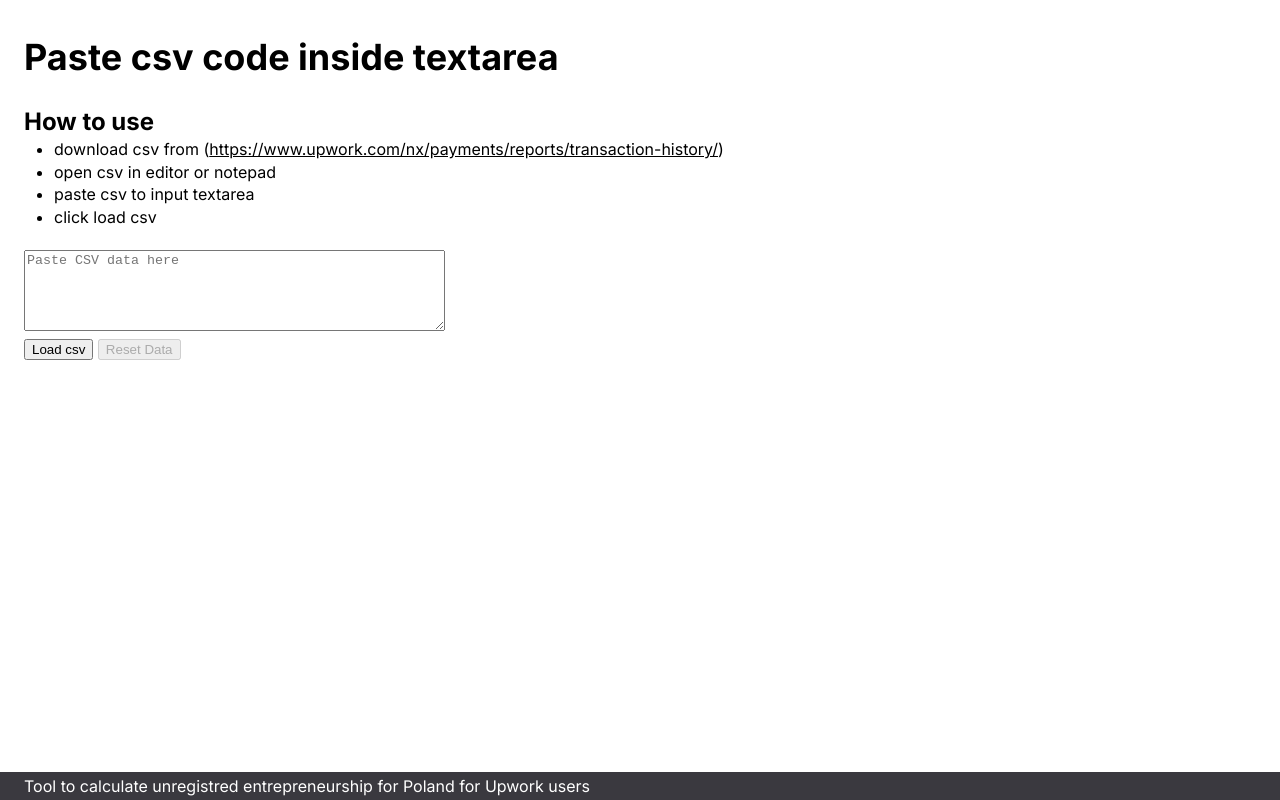
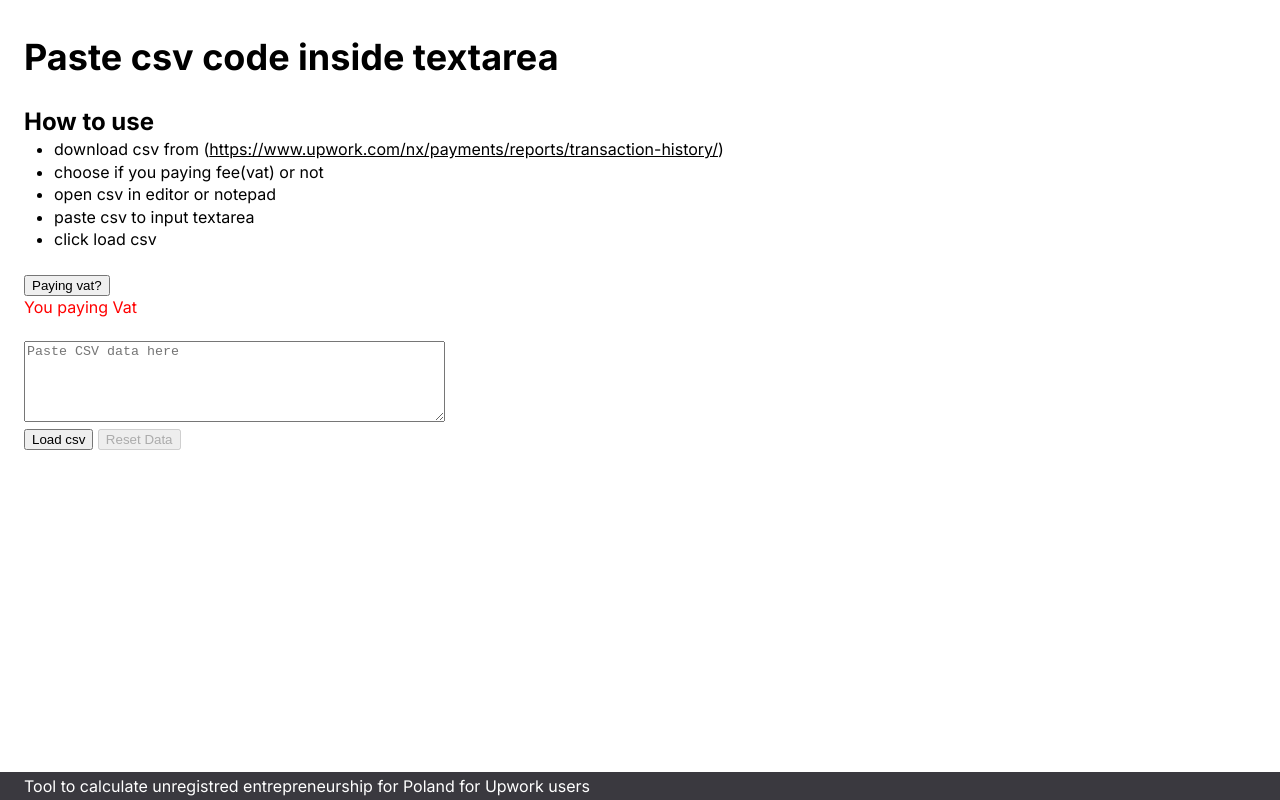
Before and after one commit to Ihornechypor/cross_currecny_api_calculation, a React (Vite) app: page / in a window 1280 px wide. Built offline with nearby package versions, Linux system fonts and the light colour scheme.

Commit message:
add abiliti to chose if you are paying var or not

```diff
--- a/index.html
+++ b/index.html
@@ -3,7 +3,7 @@
   <head>
     <meta charset="UTF-8" />
     <meta name="viewport" content="width=device-width, initial-scale=1.0" />
-    <title>Tool to calculate unregistred entrepreneurship for Poland for Upwork users</title>
+    <title>Tool to calculate entrepreneurship for Poland for Upwork users</title>
     <link rel="preconnect" href="https://fonts.googleapis.com" />
     <link rel="preconnect" href="https://fonts.gstatic.com" crossorigin />
     <link href="https://fonts.googleapis.com/css2?family=Inter:wght@400;700&display=swap" rel="stylesheet" />
--- a/src/App.tsx
+++ b/src/App.tsx
@@ -20,6 +20,7 @@ function App() {
               </a>
               )
             </li>
+            <li>choose if you paying fee(vat) or not</li>
             <li>open csv in editor or notepad</li>
             <li>paste csv to input textarea</li>
             <li>click load csv</li>
--- a/src/components/Controller/index.tsx
+++ b/src/components/Controller/index.tsx
@@ -24,6 +24,7 @@ const Controller = () => {
   });
   const [apiRates, setApiRate] = useState<ApiRates[]>([{ effectiveDate: '', mid: 0 }]);
   const [csvData, setCsvData] = useState<string>('');
+  const [hasVat, setHasVat] = useState<boolean>(true);
 
   const handleDate = (date: string): string => {
     const prevDate = minusDay(date, 1, CSV_DATE_FORMAT);
@@ -51,6 +52,7 @@ const Controller = () => {
   };
 
   const handleCsvInputChange = (e: React.ChangeEvent<HTMLTextAreaElement>) => setCsvData(() => e.target.value);
+  const handleIsPayingVat = () => setHasVat((prev) => !prev);
 
   const parseCSVToArray = () => {
     try {
@@ -109,7 +111,7 @@ const Controller = () => {
           ...item,
           currecyDate,
           currecyRate: rate,
-          ...calculateLocalAmounts(item.amount, rate, item.type),
+          ...calculateLocalAmounts(item.amount, rate, item.type, hasVat),
         };
       });
 
@@ -155,6 +157,7 @@ const Controller = () => {
 
       const amountOfCosts =
         rates.reduce((acc, currentValue) => acc + currentValue.amountFeeLocal, 0) + ifAdditionalCosts;
+
       const amountOfCostsWithVat = rates.reduce(
         (acc, currentValue) => acc + currentValue.amountFeeLocal + currentValue.amountFeeVat,
         0 + ifAdditionalCosts,
@@ -180,8 +183,13 @@ const Controller = () => {
 
   return (
     <>
+      <Button onClick={handleIsPayingVat} disabled={dataFetched}>
+        Paying vat?
+      </Button>
+      &nbsp;
+      {hasVat ? <p style={{ color: 'red' }}>You paying Vat</p> : <p style={{ color: 'red' }}>You not paying Vat</p>}
+      <br />
       <textarea value={csvData} onChange={handleCsvInputChange} placeholder="Paste CSV data here" rows={5} cols={50} />
-
       <div>
         <Button onClick={parseCSVToArray} disabled={dataFetched}>
           Load csv
--- a/src/consts/index.ts
+++ b/src/consts/index.ts
@@ -3,3 +3,4 @@ export const CSV_DATE_FORMAT = 'MMM d, yyyy';
 export const MAX_API_DATE_RANGE = 367;
 export const MAX_MINUS_DAYS = 20;
 export const TO_FIXED_VALUE = 2;
+export const VAT_RATE = 0.23;
--- a/src/helpers/mathHelpers/calculateLocalAmounts.ts
+++ b/src/helpers/mathHelpers/calculateLocalAmounts.ts
@@ -1,20 +1,23 @@
-import { TO_FIXED_VALUE } from '../../consts';
+import { TO_FIXED_VALUE, VAT_RATE } from '../../consts';
 
-export const calculateLocalAmounts = (amount: number, rate: number, type: string) => {
+export const calculateLocalAmounts = (amount: number, rate: number, type: string, hasVat: boolean) => {
   let amountFee = +(amount * 0.1).toFixed(TO_FIXED_VALUE);
   const amountLocal = +(amount * rate).toFixed(TO_FIXED_VALUE);
   let amountFeeLocal = -Math.abs(+(amountLocal * 0.1).toFixed(TO_FIXED_VALUE));
-  let amountFeeVat = -Math.abs(+(amountFeeLocal * 0.23).toFixed(TO_FIXED_VALUE));
+  let amountFeeVat = hasVat ? -Math.abs(+(amountFeeLocal * VAT_RATE).toFixed(TO_FIXED_VALUE)) : 0;
+
   if (type === 'Withdrawal Fee') {
     amountFee = 0;
     amountFeeLocal = 0;
     amountFeeVat = 0;
   }
+
   if (type === 'Membership Fee') {
     amountFee = 0;
     amountFeeVat = 0;
-    amountFeeLocal = +(amountLocal * 0.23).toFixed(TO_FIXED_VALUE);
+    amountFeeLocal = hasVat ? +(amountLocal * VAT_RATE).toFixed(TO_FIXED_VALUE) : 0;
   }
+
   return {
     amountFee,
     amountLocal,
```
Also changed, not shown: 1 other file (tests, documents, lock files or other folders).
